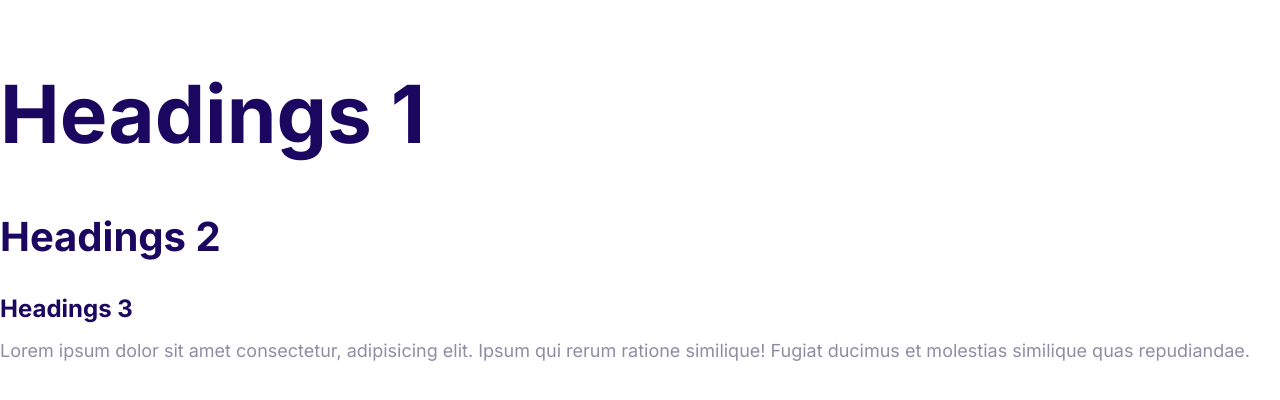
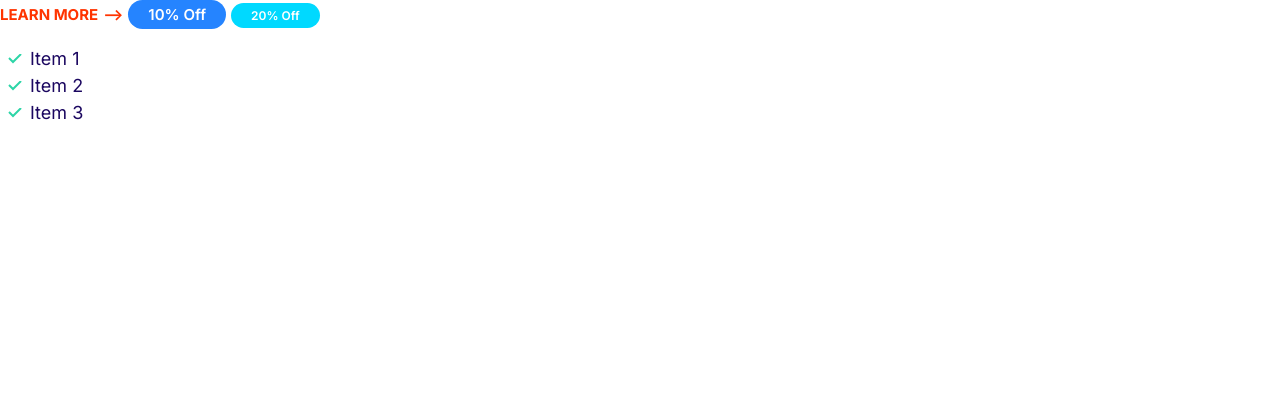
Before and after one commit to DvirHirsch/dvirfy, a plain HTML site: page index.html in a window 1280 px wide. Drawn offline with Linux system fonts and the light colour scheme.

Commit message:
Lists componnent.

```diff
--- a/css/styles.css
+++ b/css/styles.css
@@ -5,6 +5,8 @@
   --color-headings: #1b0760;
   --color-body: #918ca4;
 }
+
+/* Typography */
 
 html {
   /* 62.5% of 16px (default) = 10px */
@@ -59,3 +61,94 @@ p {
     font-size: 2.4rem;
   }
 }
+
+/* Links */
+a {
+  text-decoration: none;
+}
+
+.link-arrow {
+  color: var(--color-accent);
+  text-transform: uppercase;
+  font-size: 2rem;
+  font-weight: bold;
+}
+
+.link-arrow::after {
+  content: "-->";
+  margin-left: 5px;
+  transition: margin 0.15s;
+}
+
+.link-arrow:hover::after {
+  margin-left: 10px;
+}
+
+@media screen and (min-width: 1024px) {
+  .link-arrow {
+    font-size: 1.5rem;
+  }
+}
+
+/* Badges */
+
+.badge {
+  border-radius: 20px;
+  font-size: 2rem;
+  font-weight: 600;
+  padding: 0.5rem 2rem;
+  white-space: nowrap;
+}
+
+.badge--primary {
+  background: var(--color-primary);
+  color: #fff;
+}
+
+.badge--secondary {
+  background: var(--color-secondary);
+  color: #fff;
+}
+
+.badge--small {
+  font-size: 1.6rem;
+}
+
+@media screen and (min-width: 1024px) {
+  .badge {
+    font-size: 1.5rem;
+  }
+
+  .badge--small {
+    font-size: 1.2rem;
+  }
+}
+
+/* Lists */
+
+.list {
+  list-style: none;
+  padding-left: 0;
+  color: var(--color-headings);
+}
+
+.list--inline .list__item {
+  display: inline-block;
+  margin-right: 2rem;
+}
+
+.list--tick {
+  list-style-image: url(../images/tick.svg);
+  padding-left: 3rem;
+}
+
+.list-tick .list__item {
+  padding-left: 0.5rem;
+  margin-bottom: 1rem;
+}
+
+@media screen and (min-width: 1024px) {
+  .list--tick .list__item {
+    padding-left: 0;
+  }
+}
--- a/index.html
+++ b/index.html
@@ -7,19 +7,20 @@
     <title>Document</title>
     <link rel="preconnect" href="https://fonts.gstatic.com" />
     <link
-      href="https://fonts.googleapis.com/css2?family=Inter:wght@400;700&display=swap"
+      href="https://fonts.googleapis.com/css2?family=Inter:wght@400;600;700&display=swap"
       rel="stylesheet"
     />
     <link rel="stylesheet" href="css/normalize.css" />
     <link rel="stylesheet" href="css/styles.css" />
   </head>
   <body>
-    <h1>Headings 1</h1>
-    <h2>Headings 2</h2>
-    <h3>Headings 3</h3>
-    <p>
-      Lorem ipsum dolor sit amet consectetur, adipisicing elit. Ipsum qui rerum
-      ratione similique! Fugiat ducimus et molestias similique quas repudiandae.
-    </p>
+    <a href="#" class="link-arrow">Learn More</a>
+    <span class="badge badge--primary">10% Off</span>
+    <span class="badge badge--secondary badge--small">20% Off</span>
+    <ul class="list list--tick">
+      <li class="list__item">Item 1</li>
+      <li class="list__item">Item 2</li>
+      <li class="list__item">Item 3</li>
+    </ul>
   </body>
 </html>
```
Also changed, not shown: components/lists.html (added, +5 -0 lines), images/tick.svg (added).
